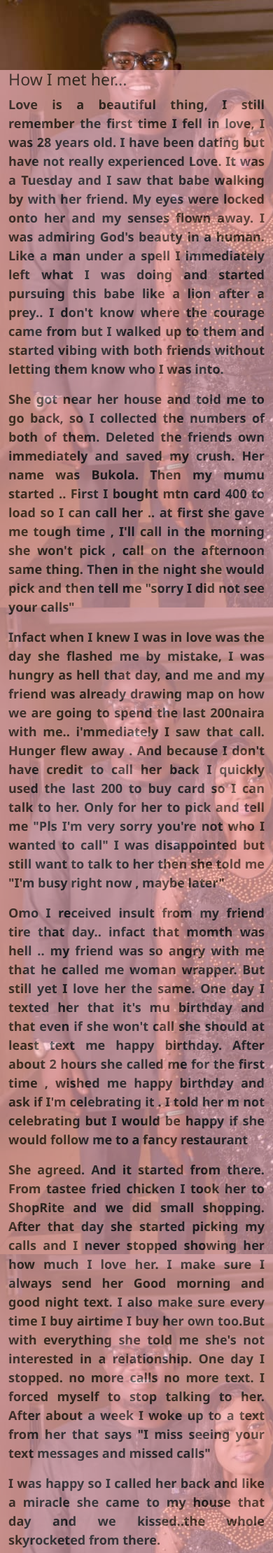
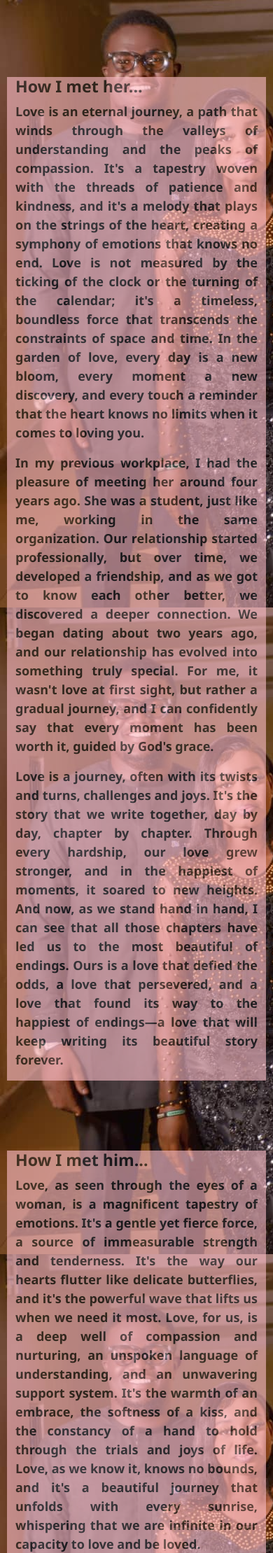
Before and after one commit to Emilian14/Wedding, a Django app: template wedding/templates/wedding/story.html in a window 390 px wide; the page is wider, and only the part inside the window is pictured. Shown: the part 56-2275 px from the top of that part at 70% size. Run offline with Django 3.2, Linux system fonts and the light colour scheme; the template is opened without the code that fills it, so the values that code supplies are empty; some libraries are stand-ins or nearby versions.

Commit message:
Responsive update

```diff
--- a/wedding/static/css/main.css
+++ b/wedding/static/css/main.css
@@ -1,13 +1,12 @@
 * {
     box-sizing: border-box;
-    margin: 0;
-    padding: 0;
 }
 
+/*---------------------NAV BAR START------------------*/
 .navbar {
     width: 100%;
     background-color: #555;
-    overflow: auto;
+    overflow: hidden;
 
 }
 
@@ -29,16 +28,22 @@
 
 @media screen and (max-width: 500px) {
     .navbar a {
-      float: none;
+      float: right;
       display: block;
       width: 100%;
       text-align: left;
     }
 }
 
+/*---------------------NAV BAR END------------------*/
 
 body {
+    margin: 0;
+    padding: 0;
+    max-width: 100% ;
     background-image: url("../images/photo1.jpeg");
+    background-color: #464646;
+
 }
 
 /*To hide the audio control*/
@@ -113,54 +130,53 @@ audio {
     font-style: normal;
     text-align: justify;
     margin-top: 100px;
-    margin-right: 10px;
     background-color: brown;
     opacity: 60%;
-    width: 580px;
-}
-
-#love {
-    float: left;
-    margin-top: 200px;
-    margin-left: 5px;
-    margin-right: 5px;
-    width: 50px;
-    opacity: 50%;
 }
 
 #woman{
     float: left;
     font-family: 'Segoe UI', Tahoma, Geneva, Verdana, sans-serif;
-    font-size: larger;
+    font-size: large;
     font-weight: bold;
     font-style: normal;
     text-align: justify;
     margin-top: 100px;
-    margin-left: 90px;
     background-color: brown;
     opacity: 60%;
-    width: 580px;
+}
+
+.row{
+    padding: 10px;
+}
+
+/*PHOTO PAGE STYLING*/
+#demo {
+    float: left;
+    margin-left: auto;
+    margin-right: auto;
+    margin-top: auto;
+    margin-bottom: auto;
+    width: 100%;
+    height: 100%;
+    background-color: pink;
+}
+
+#photo_cont{
+    margin-top: 5%;
+}
+
+#ph {
+    margin: auto;
+    padding: 0px;
+}
+.carousel-item{
+    margin-left: 25%;
+    margin-top: 10px;
 }
 
 /*RSVP PAGE STYLING*/
-.rsvp{
-    margin-left: 500px;       /*To centralize the div*/
-    margin-right: 200px;
-    width: 60%;
+#rsvp{
+    margin: auto;
     padding: 10px;
 }
-
-#demo {
-    float: left;
-    margin-left: 30%;
-    margin-top: 2%;
-    width: 800px;
-    height: 600px;
-
-}
-.carousel-control-prev{
-    margin-left: -25%;
-}
-.carousel-control-next{
-    margin-right: -20%;
-}
--- a/wedding/templates/wedding/base.html
+++ b/wedding/templates/wedding/base.html
@@ -43,7 +43,6 @@
     </nav>
   </div>
 
-
   {% block content %}
 
   {% endblock %}
--- a/wedding/templates/wedding/story.html
+++ b/wedding/templates/wedding/story.html
@@ -10,95 +10,72 @@
 <div class="container">
   <div class="row">
 
-    <div class="col-sm-4" style="background-color:pink;" id="man">
-      <h3>How I met her...</h3>
+    <div class="col-sm-5" style="background-color:pink;" id="man">
+      <h3><b>How I met her...</b></h3>
       <p>
-        Love is a beautiful thing, I still remember the first time I fell in love, I was 28 years old. I have
-        been dating but have not really experienced Love. It was a Tuesday and I saw that babe walking by with
-        her friend. My eyes were locked onto her and my senses flown away. I was admiring God's beauty in a human.
-        Like a man under a spell I immediately left what I was doing and started pursuing this babe like a lion after a prey..
-        I don't know where the courage came from but I walked up to them and started vibing with both friends
-        without letting them know who I was into.
+        Love is an eternal journey, a path that winds through the valleys of understanding and the peaks of compassion.
+        It's a tapestry woven with the threads of patience and kindness, and it's a melody that plays on the strings of
+         the heart, creating a symphony of emotions that knows no end. Love is not measured by the ticking of the clock
+         or the turning of the calendar; it's a timeless, boundless force that transcends the constraints of space and
+         time. In the garden of love, every day is a new bloom, every moment a new discovery, and every touch a reminder
+         that the heart knows no limits when it comes to loving you.
       </p>
 
       <p>
-        She got near her house and told me to go back, so I collected the numbers of both of them. Deleted the friends
-        own immediately and saved my crush. Her name was Bukola. Then my mumu started .. First I bought mtn card 400
-        to load so I can call her .. at first she gave me tough time , I'll call in the morning she won't pick , call
-        on the afternoon same thing. Then in the night she would pick and then tell me "sorry I did not see your calls"
+        In my previous workplace, I had the pleasure of meeting her around four years ago. She was a student, just like
+        me, working in the same organization. Our relationship started professionally, but over time, we developed a
+        friendship, and as we got to know each other better, we discovered a deeper connection. We began dating about
+        two years ago, and our relationship has evolved into something truly special. For me, it wasn't love at first
+        sight, but rather a gradual journey, and I can confidently say that every moment has been worth it, guided by
+        God's grace.
       </p>
 
       <p>
-        Infact when I knew I was in love was the day she flashed me by mistake, I was hungry as hell that day, and me
-        and my friend was already drawing map on how we are going to spend the last 200naira with me.. i'mmediately I
-        saw that call. Hunger flew away . And because I don't have credit to call her back I quickly used the last 200
-        to buy card so I can talk to her. Only for her to pick and tell me "Pls I'm very sorry you're not who I wanted to call"
-        I was disappointed but still want to talk to her then she told me "I'm busy right now , maybe later"
+        Love is a journey, often with its twists and turns, challenges and joys. It's the story that we write together,
+        day by day, chapter by chapter. Through every hardship, our love grew stronger, and in the happiest of moments,
+        it soared to new heights. And now, as we stand hand in hand, I can see that all those chapters have led us to
+        the most beautiful of endings. Ours is a love that defied the odds, a love that persevered, and a love that found
+        its way to the happiest of endings—a love that will keep writing its beautiful story forever.
+      </p>
+
+    </div>
+
+    <div class="col-sm-2" id="love" >
+    </div >
+
+    <div class="col-sm-5" style="background-color:pink;" id="woman">
+      <h3><b>How I met him...</b></h3>
+
+      <p>
+        Love, as seen through the eyes of a woman, is a magnificent tapestry of emotions. It's a gentle yet fierce
+        force, a source of immeasurable strength and tenderness. It's the way our hearts flutter like delicate
+        butterflies, and it's the powerful wave that lifts us when we need it most. Love, for us, is a deep well
+         of compassion and nurturing, an unspoken language of understanding, and an unwavering support system.
+         It's the warmth of an embrace, the softness of a kiss, and the constancy of a hand to hold through the
+         trials and joys of life. Love, as we know it, knows no bounds, and it's a beautiful journey that unfolds
+         with every sunrise, whispering that we are infinite in our capacity to love and be loved.
       </p>
 
       <p>
-        Omo I received insult from my friend tire that day.. infact that momth was hell .. my friend was so angry with me
-        that he called me woman wrapper. But still yet I love her the same. One day I texted her that it's mu birthday and
-        that even if she won't call she should at least text me happy birthday. After about 2 hours she called me for
-        the first time , wished me happy birthday and ask if I'm celebrating it . I told her m not celebrating but I
-        would be happy if she would follow me to a fancy restaurant
+        Our love story started about four years ago at our former workplace. I had the delightful opportunity to cross
+        paths with him. He too was a student navigating the same professional terrain. What commenced as a purely
+        professional interaction soon blossomed into a genuine friendship. Over time, as our bond deepened, we
+        unearthed a connection that transcended the surface. Two years ago, we took a leap of faith and embarked
+        on a romantic journey, transforming what was once a simple acquaintance into a love that is both rare and
+        precious. It wasn't a love that happened at first sight, but rather a love that developed gradually, one
+        cherished moment at a time. And I can wholeheartedly declare that every step of this journey, guided by
+        the grace of God, has been entirely worthwhile.
       </p>
 
       <p>
-        She agreed. And it started from there. From tastee fried chicken I took her to ShopRite and we did small shopping.
-        After that day she started picking my calls and I never stopped showing her how much I love her. I make sure I
-        always send her Good morning and good night text. I also make sure every time I buy airtime I buy her own too.But
-        with everything she told me she's not interested in a relationship. One day I stopped. no more calls no more text.
-        I forced myself to stop talking to her. After about a week I woke up to a text from her that says "I miss seeing your
-        text messages and missed calls"
-      </p>
-        I was happy so I called her back and like a miracle she came to my house that day and we kissed..the whole skyrocketed from there.
-      </p>
-    </div>
-
-    <div class="col-sm-2" id="love">
-      <img src="../../static/images/love.jpg" alt="Love" width="100px" height="100px">
-    </div>
-
-    <div class="col-sm-4" style="background-color:pink;" id="woman">
-      <h3>How I met him...</h3>
-
-      <p>
-        If I were to write our love story as a dramatic blurb for a movie, it would go something like this…
-        Two people from opposite sides of the world meet in an unlikely place. After their relationship endures
-        months of long-distance, just days before their planned reunion, a fatal disease sweeps the world.
-        International borders slam shut and the two star-crossed lovers become indefinitely separated. Will
-        their transpacific relationship be able to withstand a global pandemic?
-        Now I’ve hopefully got you hooked in, here is the real-life story of how I met my husband
+        Love is a journey, complete with its winding paths, moments of adversity, and boundless joys. It's the
+        story we've penned together, day after day, chapter after chapter. In the face of every challenge, our
+        love blossomed, and in our happiest moments, it soared to greater heights. As we stand side by side,
+        it's clear that every page has guided us to the most exquisite conclusion. Our love, a narrative that
+        defied all odds, that endured and thrived, has reached its happiest of endings—a love story that will
+        continue to compose its beautiful chapters eternally.
       </p>
 
-      <p>
-        In September of 2019, I felt a strong and unexpected calling to leave my life in New Zealand and move
-        over to a small town in Australia to volunteer for a missions organization. I arrived at the volunteer
-        house, where I was greeted by a handsome Canadian man (who very graciously lugged my three oversized suitcases inside).
-        I instantly remembered that this must be James, who I was told would be one of my two flatmates and
-        the only other member of staff at the organization I was volunteering at.
-      </p>
-
-      <p>
-        Inevitably, we started spending a lot of time together. In fact, we were spending so much time together,
-        that after two weeks, we both admitted we had feelings for each other. The only problem was, James was
-        ending his time at the organization and was planning to move back to Canada in less than two months.
-      </p>
-
-      <p>
-        We relished every moment we had with each other during this time, knowing that it was soon going to
-        come to end. A few days before James left for Canada, he asked me to be his girlfriend.
-        We had no idea what the future held for us, but at this point, we both knew we really wanted to be
-        together. A month later, I had booked a flight to Canada to see James and meet his family. Everything
-        was going wonderfully, except for the fact that we lived on opposite sides of the globe.
-      </p>
-
-      <p>
-        Once I got back to Australia, long-distance quickly became gruelling. It was during this time that
-        James made the decision that when I returned to New Zealand, (once my time volunteering in Australia
-        came to an end), he would move over there with me.
-      </p>
     </div>
   </div>
 </div>
```
Also changed, not shown: other parts of wedding/static/css/main.css (+28 -16 lines), wedding/templates/wedding/index.html (+18 -20 lines), wedding/templates/wedding/photos.html (+18 -11 lines), wedding/templates/wedding/rsvp.html (+6 -2 lines), 9 other files. Lines whose indentation alone changed are shown as unchanged.
